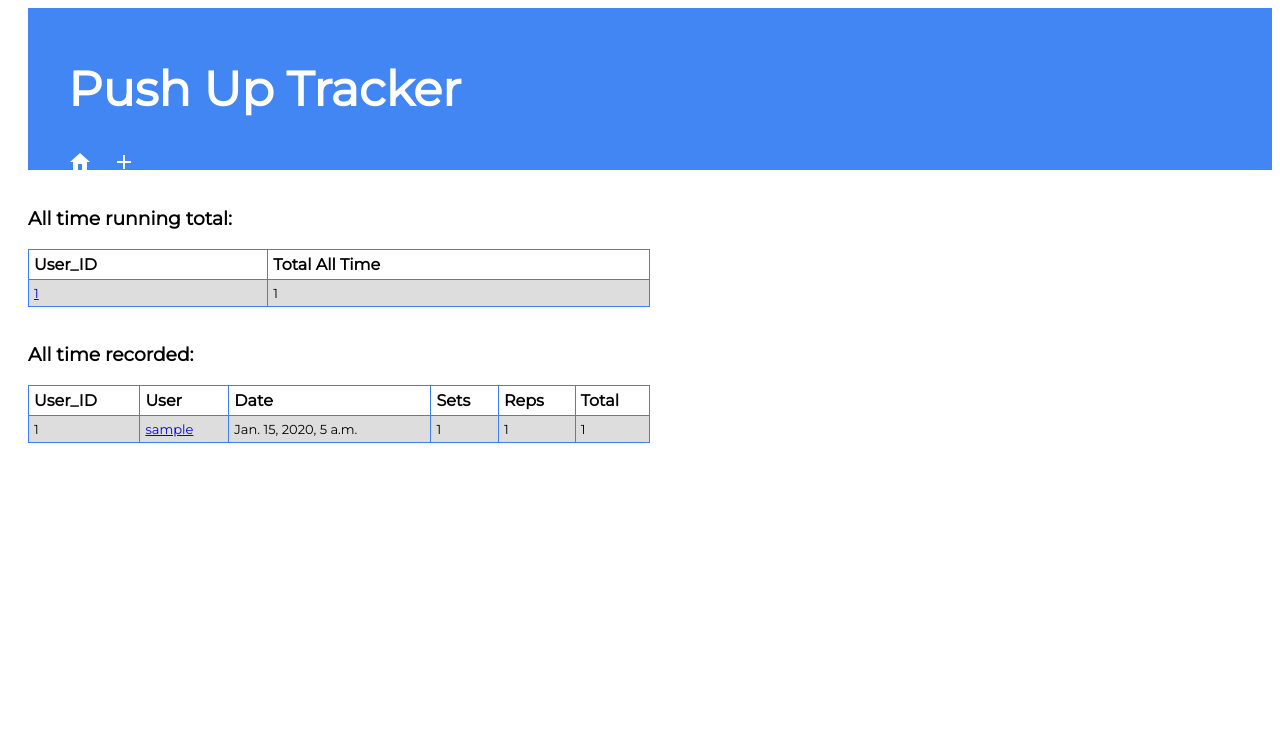
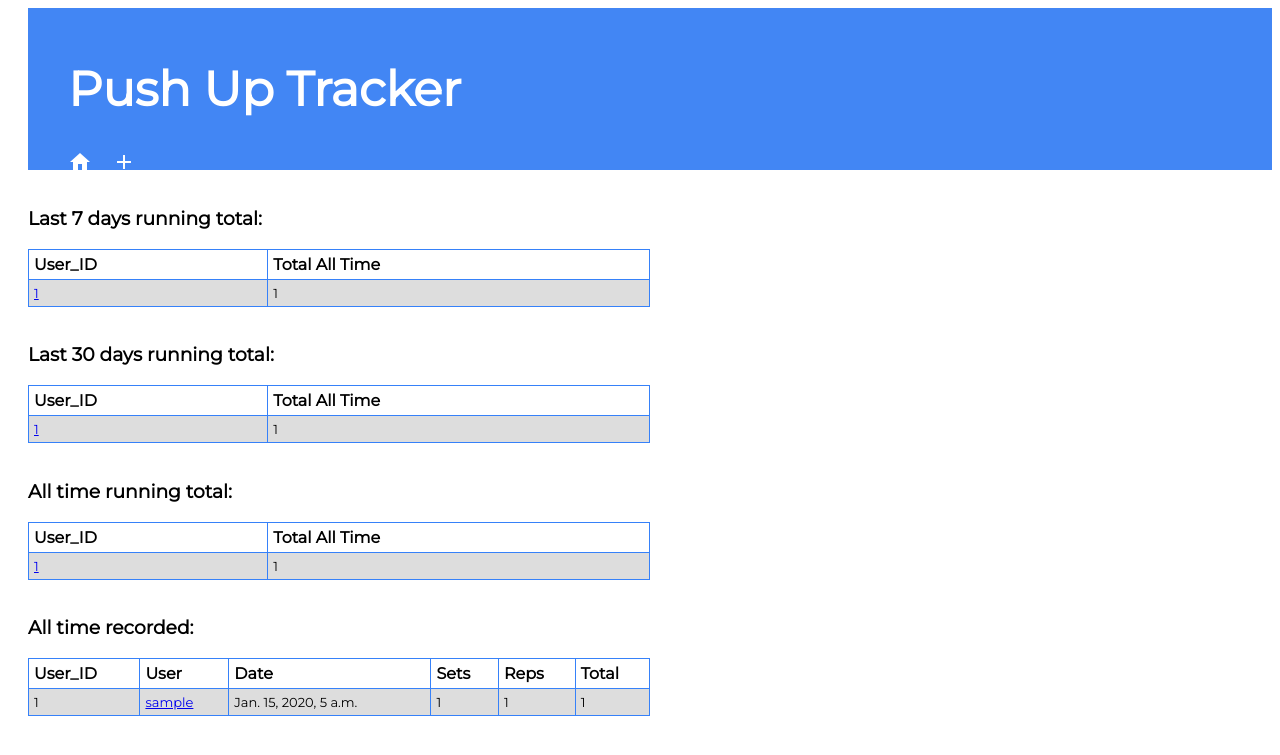
Before and after one commit to cgeorgiades27/puc, a Django app: page / in a window 1280 px wide. Shown: the top 755 px of the page. Run offline with Django 3.2, Linux system fonts and the light colour scheme; tables that the repository leaves empty hold one stand-in row (values such as "Sample post"); some libraries are stand-ins or nearby versions.

Commit message:
Added weekly & montly totals

```diff
--- a/tracker/templates/tracker/workout_log.html
+++ b/tracker/templates/tracker/workout_log.html
@@ -1,5 +1,33 @@
 {% extends 'tracker/base.html' %}
 {% block content %}
+<br>
+<h3>Last 7 days running total:</h3>
+<table>
+  <tr>
+    <th>User_ID</th>
+    <th>Total All Time</th>
+  </tr>
+  {% for x in group7 %}
+  <tr>
+    <td><a href="{% url 'user_logs' user_id=x.user %}">{{ x.user }}</a></td>
+    <td>{{ x.total }}</td>
+  </tr>
+  {% endfor %}
+</table>
+<br>
+<h3>Last 30 days running total:</h3>
+<table>
+  <tr>
+    <th>User_ID</th>
+    <th>Total All Time</th>
+  </tr>
+  {% for x in group30 %}
+  <tr>
+    <td><a href="{% url 'user_logs' user_id=x.user %}">{{ x.user }}</a></td>
+    <td>{{ x.total }}</td>
+  </tr>
+  {% endfor %}
+</table>
 <br>
 <h3>All time running total:</h3>
 <table>
@@ -7,7 +35,7 @@
     <th>User_ID</th>
     <th>Total All Time</th>
   </tr>
-  {% for x in total_reps %}
+  {% for x in group10k %}
   <tr>
       <td><a href="{% url 'user_logs' user_id=x.user %}">{{ x.user }}</a></td>
     <td>{{ x.total }}</td>
--- a/tracker/views.py
+++ b/tracker/views.py
@@ -1,5 +1,6 @@
 from django.shortcuts import render, get_object_or_404, redirect
 from django.utils import timezone
+from datetime import timedelta, date
 from .models import Entry
 from django.db.models import Count, Sum, F, IntegerField
 from .forms import EntryForm
@@ -16,14 +17,26 @@ def user_logs(request, user_id):
 
 def workout_log(request):
     logs = Entry.objects.all().order_by('-date_completed')
-    total_reps = Entry.objects.values('user').annotate(total=Sum(F('reps')*F('sets'))).order_by('-total')
+
+    def DateRange(n):
+        refDate = date.today() - timedelta(days = n)
+        dateSet = Entry.objects.filter(date_completed__gte=refDate)
+        return dateSet.values('user').annotate(total = Sum( F('reps') * F('sets'))).order_by('-total')
+
+    group7 = DateRange(7)
+    group30 = DateRange(30)
+    group10k = DateRange(10000)
     users = User.objects.all().order_by('id')
+
     return render(request, 'tracker/workout_log.html',
     {
+        'group7' : group7,
+        'group30' : group30,
+        'group10k' : group10k,
         'logs': logs,
-        'total_reps': total_reps,
         'users': users,
     })
+
 
 def log_new(request):
     if request.method == "POST":
```
